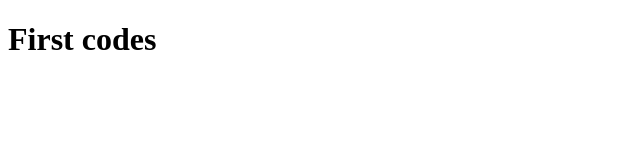
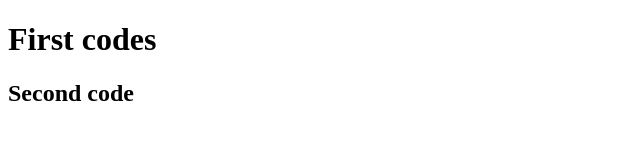
Before and after one commit to Hasanul-Alam/test, a plain HTML site: page index.html in a window 1280 px wide. Shown: the whole page, without its empty margins (0-640 px from the left). Drawn offline with Linux system fonts and the light colour scheme.

Commit message:
Second commit

```diff
--- a/index.html
+++ b/index.html
@@ -8,5 +8,7 @@
 </head>
 <body>
     <h1>First codes</h1>
+
+    <h2>Second code</h2>
 </body>
 </html>
```
